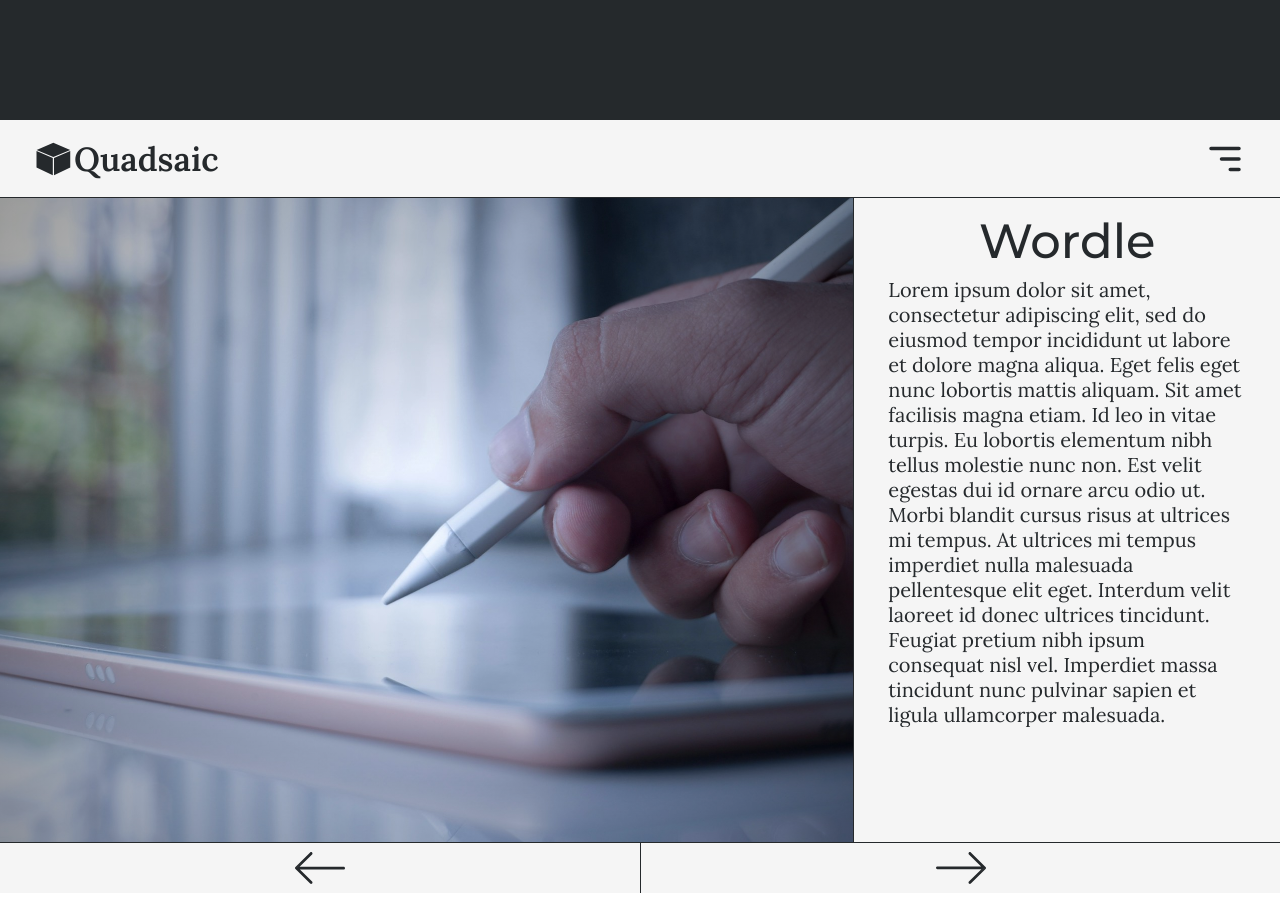
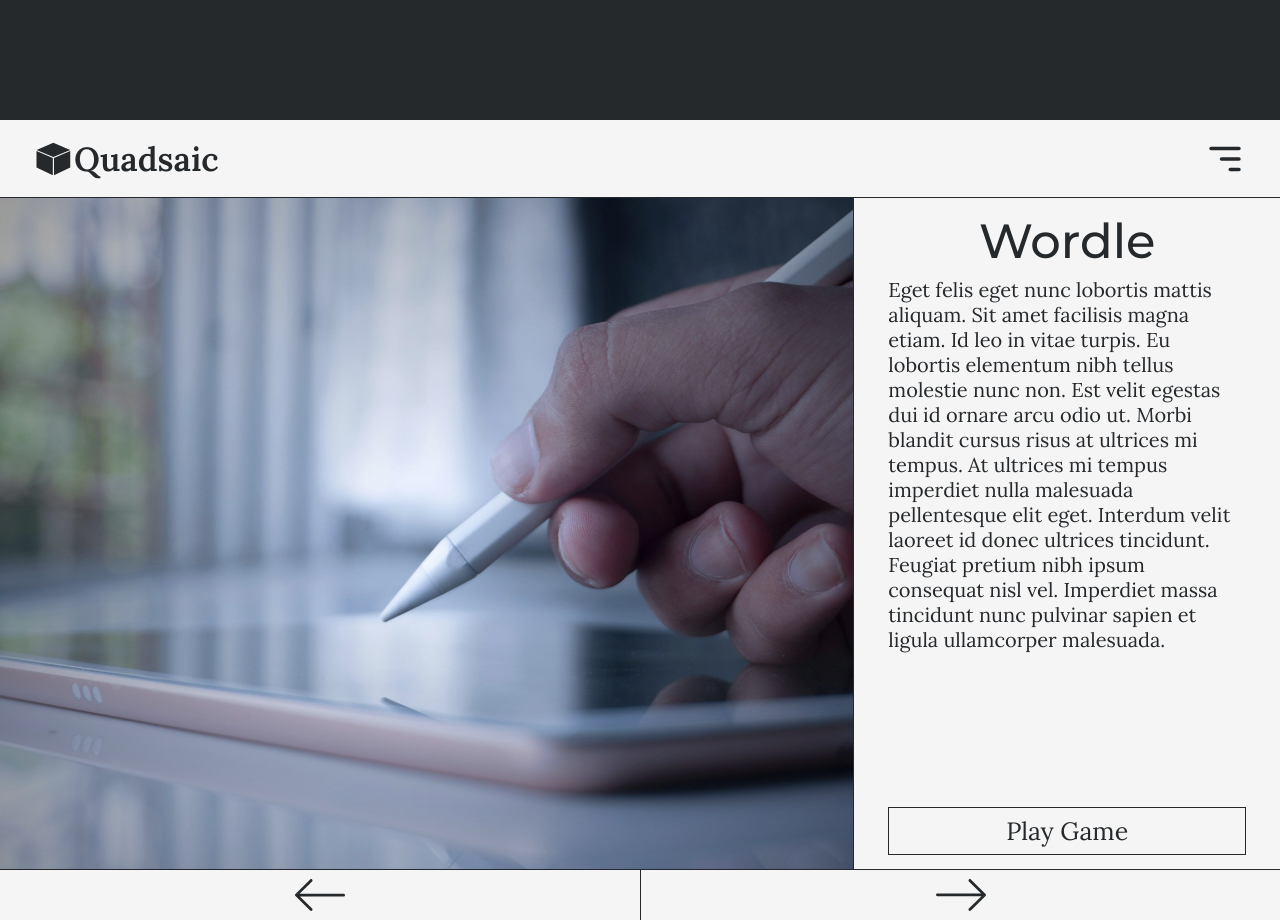
Before and after one commit to Ama4538/Quadsaic, a React (Vite) app: page / in a window 1280 px wide. Shown: the part 680-1600 px from the top of the page. Before the commit the page ends 1573 px from the top, so only its background shows below. Built offline with nearby package versions, Linux system fonts and the light colour scheme; grey boxes are pictures that could not be loaded.

Commit message:
Added Route, Links, and added some user experience

```diff
--- a/package.json
+++ b/package.json
@@ -12,7 +12,8 @@
   "dependencies": {
     "framer-motion": "^11.3.2",
     "react": "^18.3.1",
-    "react-dom": "^18.3.1"
+    "react-dom": "^18.3.1",
+    "react-router-dom": "^6.24.1"
   },
   "devDependencies": {
     "@types/react": "^18.3.3",
--- a/src/components/app/App.jsx
+++ b/src/components/app/App.jsx
@@ -1,10 +1,11 @@
-import Home from "../../page/home/Home"
+import { BrowserRouter } from "react-router-dom"
+import AnimatedRoutes from "../router/AnimatedRoutes"
 
 function App() {
   return (
-    <>
-        <Home />
-    </>
+    <BrowserRouter>
+        <AnimatedRoutes />
+    </BrowserRouter>
   )
 }
 
--- a/src/components/game-display/GameDisplay.jsx
+++ b/src/components/game-display/GameDisplay.jsx
@@ -1,16 +1,28 @@
+import { Link } from "react-router-dom";
+
 const GameDisplay = ({ game }) => {
+    // Reformated name for file and url
+    const gameName = game.name.toLowerCase().replace(" ", "-");
+
     return (
         <article className="gamedisplay__content-display">
-            <div className="gamedisplay__image-container">
+            <Link
+                to={gameName}
+                className="gamedisplay__image-container"
+            >
                 <img
                     className="gamedisplay__image"
-                    src={`/game-image/${game.name.toLowerCase()}.jpg`}
+                    src={`/game-image/${gameName}.jpg`}
                     alt=""
                 />
-            </div>
+            </Link>
             <aside className="gamedisplay__information-container">
                 <h4 className="gamedisplay__title">{game.name}</h4>
                 <p className="gamedisplay__description">{game.description}</p>
+                <Link
+                    className="gamedisplay__link"
+                    to={gameName}
+                >Play Game</Link>
             </aside>
         </article>
     )
--- a/src/components/game-display/gamedisplay.css
+++ b/src/components/game-display/gamedisplay.css
@@ -2,17 +2,21 @@
 .gamedisplay__content-display {
     display: grid;
     grid-template-columns: 1fr 0.5fr;
-    min-width: 100dvw;
+    width: 100dvw;
 }
 
 .gamedisplay__image-container {
     position: relative;
+    height: 100%;
+    width: 100%;
+    overflow: hidden;
 }
 
 .gamedisplay__image {
     height: 100%;
     width: 100%;
     object-fit: cover;
+    transition: 0.35s ease-out;
 }
 
 .gamedisplay__information-container {
@@ -35,14 +39,29 @@
 
 .gamedisplay__description {
     font-size: var(--font-size-small);
-    overflow: auto;
 }
+
+.gamedisplay__link {
+    position: relative;
+    z-index: 1;
+    padding: calc(var(--padding-size-very-small) / 2);
+    margin-top: auto;
+    font-family: var(--secondary-font);
+    font-size: calc(var(--font-size-small) * 1.25);
+    border: solid 1px var(--primary-color);
+    color: var(--primary-color);
+    text-align: center;
+    text-decoration: none;
+    transition: 0.30s ease-out;
+}
+
 
 /* Pseudo Element */
 .gamedisplay__image-container::before {
     position: absolute;
     top: 0;
     left: 0;
+    z-index: 1;
     height: 100%;
     width: 100%;
     background: radial-gradient(circle,
@@ -51,3 +70,28 @@
             rgba(0, 0, 0, 0.4));
     content: "";
 }
+
+.gamedisplay__link::before {
+    position: absolute;
+    bottom: 0;
+    left: 0;
+    z-index: -1;
+    height: 0;
+    width: 100%;
+    background: var(--primary-color);
+    content: "";
+    transition: inherit;
+}
+
+/* Animation */
+.gamedisplay__link:hover {
+    color: var(--secondary-color);
+}
+
+.gamedisplay__link:hover::before {
+    height: 100%;
+}
+
+.gamedisplay__image-container:hover .gamedisplay__image {
+    scale: 1.025;
+}
--- /dev/null
+++ b/src/components/router/AnimatedRoutes.jsx
@@ -0,0 +1,18 @@
+import { Route, Routes, useLocation } from "react-router-dom";
+import { AnimatePresence } from 'framer-motion';
+import Home from "../../page/home/Home.jsx";
+
+const AnimatedRoutes = () => {
+    // Listens to url changes to play render
+    const location = useLocation();
+
+    return (
+        <AnimatePresence mode = "wait">
+            <Routes location={location} key={location.key}>
+                <Route path = "/" element = {<Home />}/>
+            </Routes>
+        </AnimatePresence>
+    )
+}
+
+export default AnimatedRoutes;
--- a/src/main.css
+++ b/src/main.css
@@ -15,6 +15,7 @@
 
 /* CSS */
 @import "./components/app/extra.css";
+@import "./page/home/home.css";
 @import "./components/nav/nav.css";
 @import "./components/game-display/gamedisplay.css";
 
@@ -43,100 +44,3 @@
     margin: 0;
     box-sizing: border-box;
 }
-
-/* Home */
-/* Header */
-.home__header {
-    display: flex;
-    flex-direction: column;
-    align-items: center;
-    justify-content: center;
-    min-height: 100dvh;
-    background-color: var(--primary-color);
-    color: var(--secondary-color);
-}
-
-.home__header-title-container {
-    position: relative;
-    padding-left: calc(var(--font-size-large) * 1.075);
-    display: flex;
-}
-
-.home__header-title {
-    font-family: var(--primary-font);
-    font-size: var(--font-size-large);
-    font-weight: 600;
-}
-
-.home__header-subtitle-container {
-    display: flex;
-    overflow: hidden;
-}
-
-.home__header-subtitle {
-    font-family: var(--secondary-font);
-    font-size: var(--font-size-med);
-    font-weight: 600;
-}
-
-.home__main {
-    display: flex;
-    flex-direction: column;
-    max-height: 100dvh;
-    background-color: var(--secondary-color);
-}
-
-.home__display {
-    display: flex;
-    flex: 1;
-    overflow: hidden;
-}
-
-.home_display-inner {
-    display: flex;
-}
-
-.home__button-container {
-    display: flex;
-    border-top: solid 1px var(--primary-color);
-}
-
-.home__page-button {
-    padding: calc(var(--padding-size-small) / 1.35) 0;
-    width: 50%;
-    border: none;
-    cursor: pointer;
-    transition: 0.35s ease-in-out;
-}
-
-.home__button-container .home__page-button:nth-child(1) {
-    background: url(/icons/arrow-left.svg) no-repeat center / contain;
-}
-
-.home__button-container .home__page-button:nth-child(2) {
-    background: url(/icons/arrow-right.svg) no-repeat center / contain;
-    border-left: solid 1px var(--primary-color);
-}
-
-/* Pseudo Element */
-.home__header-title-container::before {
-    position: absolute;
-    top: 50%;
-    left: 0;
-    height: calc(var(--font-size-large) * 1.075);
-    aspect-ratio: 1 / 1;
-    background: url(/icons/logo-white.svg) no-repeat center / contain;
-    content: "";
-    translate: 0 -50%;
-}
-
-/* Animation */
-.home__button-container .home__page-button:nth-child(1):hover {
-    background: url(/icons/arrow-left-alt.svg) no-repeat center / contain;
-    background-color: var(--primary-color);
-}
-
-.home__button-container .home__page-button:nth-child(2):hover  {
-    background: url(/icons/arrow-right-alt.svg) no-repeat center / contain;
-    background-color: var(--primary-color);
-}
--- a/src/page/home/Home.jsx
+++ b/src/page/home/Home.jsx
@@ -18,19 +18,19 @@
     const gameDisplay = [
         {
             name: "Wordle",
-            description: "Lorem ipsum dolor sit amet, consectetur adipiscing elit, sed do eiusmod tempor incididunt ut labore et dolore magna aliqua. Eget felis eget nunc lobortis mattis aliquam. Sit amet facilisis magna etiam. Id leo in vitae turpis. Eu lobortis elementum nibh tellus molestie nunc non. Est velit egestas dui id ornare arcu odio ut. Morbi blandit cursus risus at ultrices mi tempus. At ultrices mi tempus imperdiet nulla malesuada pellentesque elit eget. Interdum velit laoreet id donec ultrices tincidunt. Feugiat pretium nibh ipsum consequat nisl vel. Imperdiet massa tincidunt nunc pulvinar sapien et ligula ullamcorper malesuada."
+            description: " Eget felis eget nunc lobortis mattis aliquam. Sit amet facilisis magna etiam. Id leo in vitae turpis. Eu lobortis elementum nibh tellus molestie nunc non. Est velit egestas dui id ornare arcu odio ut. Morbi blandit cursus risus at ultrices mi tempus. At ultrices mi tempus imperdiet nulla malesuada pellentesque elit eget. Interdum velit laoreet id donec ultrices tincidunt. Feugiat pretium nibh ipsum consequat nisl vel. Imperdiet massa tincidunt nunc pulvinar sapien et ligula ullamcorper malesuada."
         },
         {
             name: "Word Search",
-            description: "Lorem ipsum dolor sit amet, consectetur adipiscing elit, sed do eiusmod tempor incididunt ut labore et dolore magna aliqua. Eget felis eget nunc lobortis mattis aliquam. Sit amet facilisis magna etiam. Id leo in vitae turpis. Eu lobortis elementum nibh tellus molestie nunc non. Est velit egestas dui id ornare arcu odio ut. Morbi blandit cursus risus at ultrices mi tempus. At ultrices mi tempus imperdiet nulla malesuada pellentesque elit eget. Interdum velit laoreet id donec ultrices tincidunt. Feugiat pretium nibh ipsum consequat nisl vel. Imperdiet massa tincidunt nunc pulvinar sapien et ligula ullamcorper malesuada."
+            description: " Eget felis eget nunc lobortis mattis aliquam. Sit amet facilisis magna etiam. Id leo in vitae turpis. Eu lobortis elementum nibh tellus molestie nunc non. Est velit egestas dui id ornare arcu odio ut. Morbi blandit cursus risus at ultrices mi tempus. At ultrices mi tempus imperdiet nulla malesuada pellentesque elit eget. Interdum velit laoreet id donec ultrices tincidunt. Feugiat pretium nibh ipsum consequat nisl vel. Imperdiet massa tincidunt nunc pulvinar sapien et ligula ullamcorper malesuada."
         },
         {
             name: "Sudoku",
-            description: "Lorem ipsum dolor sit amet, consectetur adipiscing elit, sed do eiusmod tempor incididunt ut labore et dolore magna aliqua. Eget felis eget nunc lobortis mattis aliquam. Sit amet facilisis magna etiam. Id leo in vitae turpis. Eu lobortis elementum nibh tellus molestie nunc non. Est velit egestas dui id ornare arcu odio ut. Morbi blandit cursus risus at ultrices mi tempus. At ultrices mi tempus imperdiet nulla malesuada pellentesque elit eget. Interdum velit laoreet id donec ultrices tincidunt. Feugiat pretium nibh ipsum consequat nisl vel. Imperdiet massa tincidunt nunc pulvinar sapien et ligula ullamcorper malesuada."
+            description: " Eget felis eget nunc lobortis mattis aliquam. Sit amet facilisis magna etiam. Id leo in vitae turpis. Eu lobortis elementum nibh tellus molestie nunc non. Est velit egestas dui id ornare arcu odio ut. Morbi blandit cursus risus at ultrices mi tempus. At ultrices mi tempus imperdiet nulla malesuada pellentesque elit eget. Interdum velit laoreet id donec ultrices tincidunt. Feugiat pretium nibh ipsum consequat nisl vel. Imperdiet massa tincidunt nunc pulvinar sapien et ligula ullamcorper malesuada."
         },
         {
             name: "2048",
-            description: "Lorem ipsum dolor sit amet, consectetur adipiscing elit, sed do eiusmod tempor incididunt ut labore et dolore magna aliqua. Eget felis eget nunc lobortis mattis aliquam. Sit amet facilisis magna etiam. Id leo in vitae turpis. Eu lobortis elementum nibh tellus molestie nunc non. Est velit egestas dui id ornare arcu odio ut. Morbi blandit cursus risus at ultrices mi tempus. At ultrices mi tempus imperdiet nulla malesuada pellentesque elit eget. Interdum velit laoreet id donec ultrices tincidunt. Feugiat pretium nibh ipsum consequat nisl vel. Imperdiet massa tincidunt nunc pulvinar sapien et ligula ullamcorper malesuada."
+            description: " Eget felis eget nunc lobortis mattis aliquam. Sit amet facilisis magna etiam. Id leo in vitae turpis. Eu lobortis elementum nibh tellus molestie nunc non. Est velit egestas dui id ornare arcu odio ut. Morbi blandit cursus risus at ultrices mi tempus. At ultrices mi tempus imperdiet nulla malesuada pellentesque elit eget. Interdum velit laoreet id donec ultrices tincidunt. Feugiat pretium nibh ipsum consequat nisl vel. Imperdiet massa tincidunt nunc pulvinar sapien et ligula ullamcorper malesuada."
         }
     ]
 
@@ -114,7 +114,6 @@
             </header>
             <main className="home__main">
                 <Nav />
-
                 <motion.section
                     className="home__display"
                 >
@@ -135,10 +134,7 @@
                             />
                         ))}
                     </motion.div>
-
-
                 </motion.section>
-
                 <div className="home__button-container">
                     <button
                         className="home__page-button"
--- /dev/null
+++ b/src/page/home/home.css
@@ -0,0 +1,97 @@
+/* Home */
+.home__header {
+    display: flex;
+    flex-direction: column;
+    align-items: center;
+    justify-content: center;
+    min-height: 100dvh;
+    background-color: var(--primary-color);
+    color: var(--secondary-color);
+}
+
+.home__header-title-container {
+    position: relative;
+    padding-left: calc(var(--font-size-large) * 1.075);
+    display: flex;
+    user-select: none;
+}
+
+.home__header-title {
+    font-family: var(--primary-font);
+    font-size: var(--font-size-large);
+    font-weight: 600;
+}
+
+.home__header-subtitle-container {
+    display: flex;
+    overflow: hidden;
+    user-select: none;
+}
+
+.home__header-subtitle {
+    font-family: var(--secondary-font);
+    font-size: var(--font-size-med);
+    font-weight: 600;
+}
+
+.home__main {
+    display: flex;
+    flex-direction: column;
+    height: 100dvh;
+    background-color: var(--secondary-color);
+}
+
+.home__display {
+    display: flex;
+    flex: 1;
+    overflow: hidden;
+}
+
+.home_display-inner {
+    display: flex;
+}
+
+.home__button-container {
+    display: flex;
+    border-top: solid 1px var(--primary-color);
+}
+
+.home__page-button {
+    padding: calc(var(--padding-size-small) / 1.35) 0;
+    width: 50%;
+    border: none;
+    cursor: pointer;
+    transition: 0.35s ease-in-out;
+}
+
+.home__button-container .home__page-button:nth-child(1) {
+    background: url(/icons/arrow-left.svg) no-repeat center / contain;
+}
+
+.home__button-container .home__page-button:nth-child(2) {
+    background: url(/icons/arrow-right.svg) no-repeat center / contain;
+    border-left: solid 1px var(--primary-color);
+}
+
+/* Pseudo Element */
+.home__header-title-container::before {
+    position: absolute;
+    top: 50%;
+    left: 0;
+    height: calc(var(--font-size-large) * 1.075);
+    aspect-ratio: 1 / 1;
+    background: url(/icons/logo-white.svg) no-repeat center / contain;
+    content: "";
+    translate: 0 -50%;
+}
+
+/* Animation */
+.home__button-container .home__page-button:nth-child(1):hover {
+    background: url(/icons/arrow-left-alt.svg) no-repeat center / contain;
+    background-color: var(--primary-color);
+}
+
+.home__button-container .home__page-button:nth-child(2):hover  {
+    background: url(/icons/arrow-right-alt.svg) no-repeat center / contain;
+    background-color: var(--primary-color);
+}
```
Also changed, not shown: src/components/nav/Nav.jsx (+23 -7 lines), src/components/nav/nav.css (+20 -1 lines), 1 other file (tests, documents, lock files or other folders).
